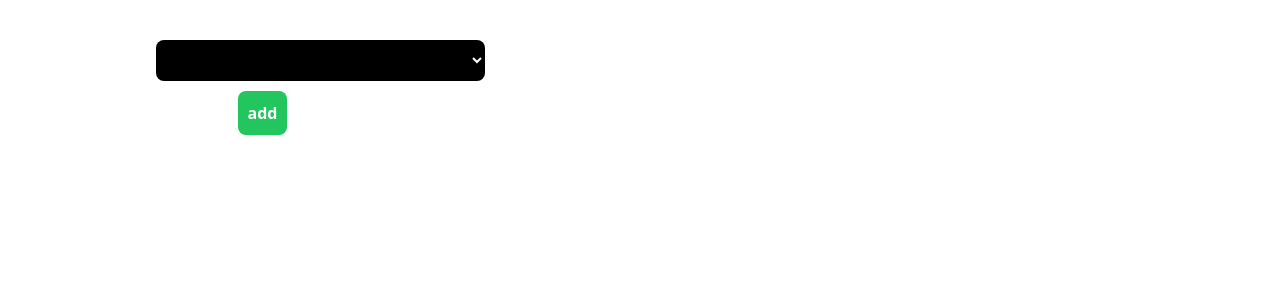
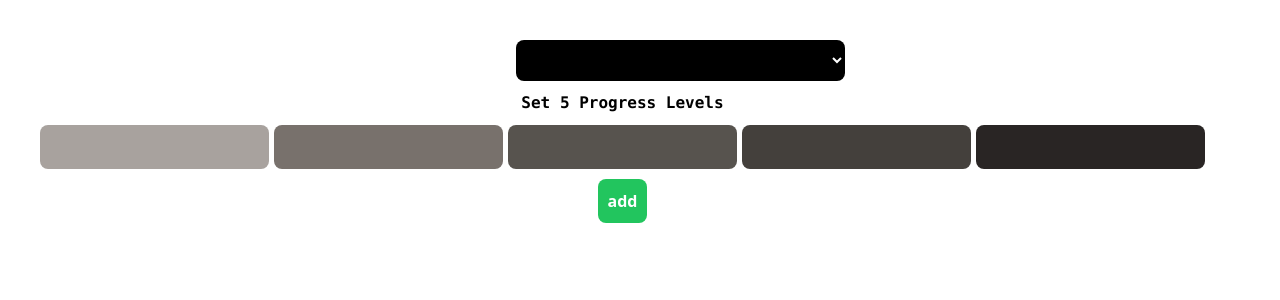
Before and after one commit to deepakkkailash/HobbyBook, a Flask app: page /homepage/viewuserhobby/addhobbyform in a window 1280 px wide. Shown: the top 300 px of the page. Run offline with Flask 3, Linux system fonts and the light colour scheme; the visitor is signed in with stand-in values (Sample User, id 1); data comes from the database, SQL or seed files in the repository.

Commit message:
Updated the Form to include progress Checks while adding hobbies

```diff
--- a/Blueprints/Methods.py
+++ b/Blueprints/Methods.py
@@ -8,8 +8,8 @@
 @methods.route('/addHobbyforUser',methods=['POST'])
 @login_required
 def addHobby():
-    data = request.form
-    current_user.addHobbies(data['hobbyname'])
+    data = request.form.values()
+    current_user.addHobbies(data[0],data[1:]);
     return redirect(url_for('views.viewuserhobby'));
 
 
--- a/static/output.css
+++ b/static/output.css
@@ -749,12 +725,20 @@
   justify-content: center;
 }
 
+.justify-around {
+  justify-content: space-around;
+}
+
 .gap-\[10px\] {
   gap: 10px;
 }
 
 .gap-\[40px\] {
   gap: 40px;
+}
+
+.gap-\[5px\] {
+  gap: 5px;
 }
 
 .rounded-full {
@@ -805,9 +799,49 @@
   background-color: rgb(51 65 85 / var(--tw-bg-opacity, 1));
 }
 
+.bg-violet-500 {
+  --tw-bg-opacity: 1;
+  background-color: rgb(139 92 246 / var(--tw-bg-opacity, 1));
+}
+
 .bg-white {
   --tw-bg-opacity: 1;
   background-color: rgb(255 255 255 / var(--tw-bg-opacity, 1));
+}
+
+.bg-amber-500 {
+  --tw-bg-opacity: 1;
+  background-color: rgb(245 158 11 / var(--tw-bg-opacity, 1));
+}
+
+.bg-stone-500 {
+  --tw-bg-opacity: 1;
+  background-color: rgb(120 113 108 / var(--tw-bg-opacity, 1));
+}
+
+.bg-stone-300 {
+  --tw-bg-opacity: 1;
+  background-color: rgb(214 211 209 / var(--tw-bg-opacity, 1));
+}
+
+.bg-stone-400 {
+  --tw-bg-opacity: 1;
+  background-color: rgb(168 162 158 / var(--tw-bg-opacity, 1));
+}
+
+.bg-stone-600 {
+  --tw-bg-opacity: 1;
+  background-color: rgb(87 83 78 / var(--tw-bg-opacity, 1));
+}
+
+.bg-stone-700 {
+  --tw-bg-opacity: 1;
+  background-color: rgb(68 64 60 / var(--tw-bg-opacity, 1));
+}
+
+.bg-stone-800 {
+  --tw-bg-opacity: 1;
+  background-color: rgb(41 37 36 / var(--tw-bg-opacity, 1));
 }
 
 .p-\[10px\] {
--- a/templates/UserFunctionTemplates_APPSPECIFIC/addhobbyform.html
+++ b/templates/UserFunctionTemplates_APPSPECIFIC/addhobbyform.html
@@ -11,6 +11,16 @@
             {% endfor %}
         </select>
     </div>
+    <div class="flex flex-col gap-[10px] items-center">
+        <label class="text-black font-mono font-bold w-fit">Set 5 Progress Levels</label>
+        <div class="flex flex-row gap-[5px] w-fit justify-around">
+                <input type="text" class="p-[10px] rounded-lg bg-stone-400 font-bold text-white font-mono" name="Progress1">
+                 <input type='text' class="p-[10px] rounded-lg bg-stone-500 font-bold text-white font-mono" name="Progress2">
+                 <input type='text' class="p-[10px] rounded-lg bg-stone-600 font-bold text-white font-mono" name="Progress3">
+                 <input type='text' class="p-[10px] rounded-lg bg-stone-700 font-bold text-white font-mono" name="Progress4">
+                 <input type='text' class="p-[10px] rounded-lg bg-stone-800 font-bold text-white font-mono" name="Progress5">
+        </div>
+    </div>
 
     <input type="submit" class="flex flex-col items-center justify-center p-[10px] font-bold bg-green-500 text-white rounded-lg w-fit" value="add"/>
 </form>
--- a/templates/UserFunctionTemplates_APPSPECIFIC/viewuserhobby.html
+++ b/templates/UserFunctionTemplates_APPSPECIFIC/viewuserhobby.html
@@ -36,7 +36,7 @@
         setInterval(()=>{
             console.log('interval');
             if(index==hobbies.length){
-                return
+                index = 0
             }else{
 
             hobbyspacediv.innerHTML = `<h1 class="font-mono text-5xl text-white font-bold tracking-widest">${hobbies[index].hobbyname}</h1>
```
Also changed, not shown: other parts of static/output.css (+35 -44 lines), templates/UserFunctionTemplates_APPSPECIFIC/ViewAvailableProgress.html (+18 -1 lines), templates/UserFunctionTemplates_APPSPECIFIC/searchnewhobbies.html (+7 -3 lines). Lines whose indentation alone changed are shown as unchanged.
